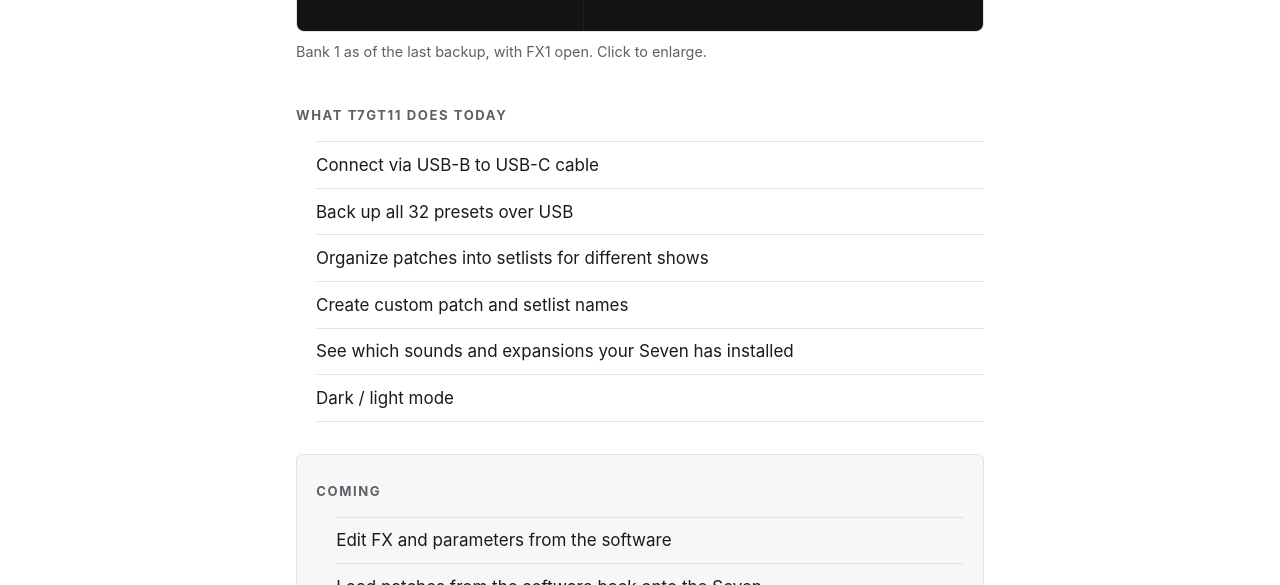
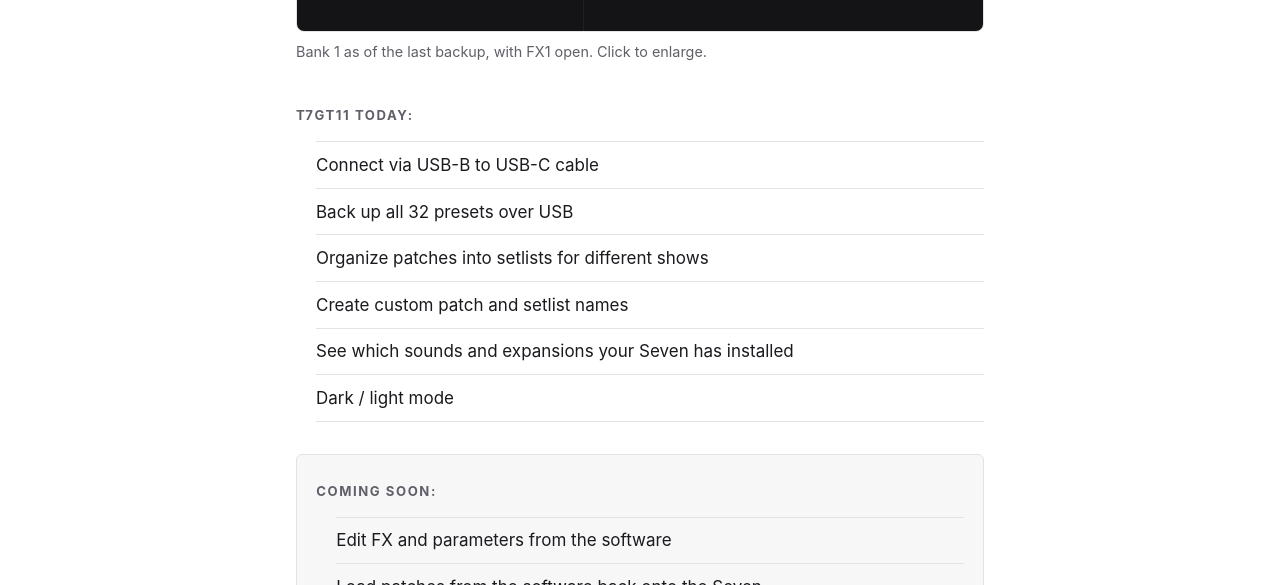
Before and after one commit to danielspils/this-seven-goes-to-eleven, a Jekyll site: the page built from docs/index.md, in a window 1280 px wide. Shown: the part 995-1580 px from the top of the page. Built offline with Jekyll 4.4.1, drawn with Linux system fonts in a browser that asks for light colours.

Commit message:
Headings: T7GT11 today / Coming soon
Co-Authored-By: Claude Fable 5 <noreply@anthropic.com>

```diff
--- a/docs/index.md
+++ b/docs/index.md
@@ -26,7 +26,7 @@ organizes them into setlists you can take on the road.
   <figcaption>Bank 1 as of the last backup, with FX1 open. Click to enlarge.</figcaption>
 </figure>
 
-## What T7GT11 does today
+## T7GT11 today:
 
 <ul class="features">
   <li>Connect via USB-B to USB-C cable</li>
@@ -38,7 +38,7 @@ organizes them into setlists you can take on the road.
 </ul>
 
 <div class="soon" markdown="1">
-## Coming
+## Coming soon:
 
 <ul class="features">
   <li>Edit FX and parameters from the software</li>
```
